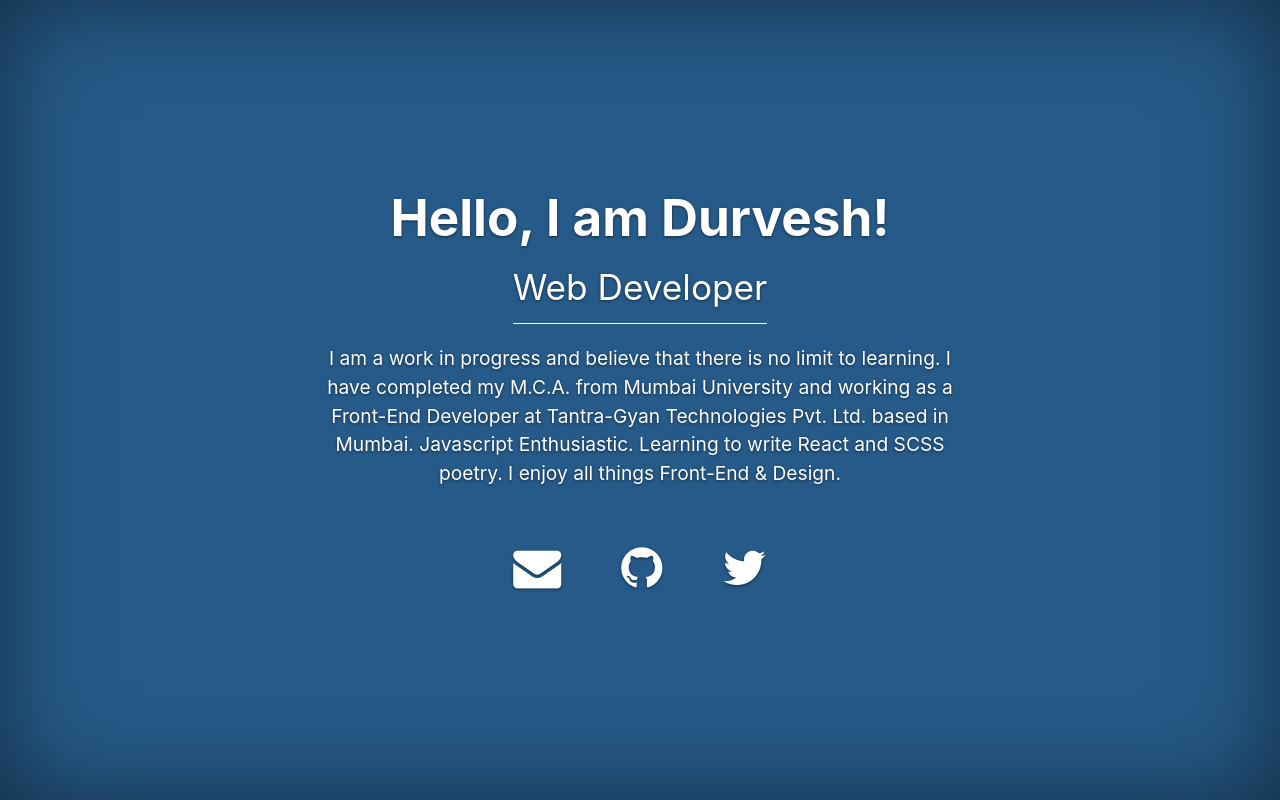
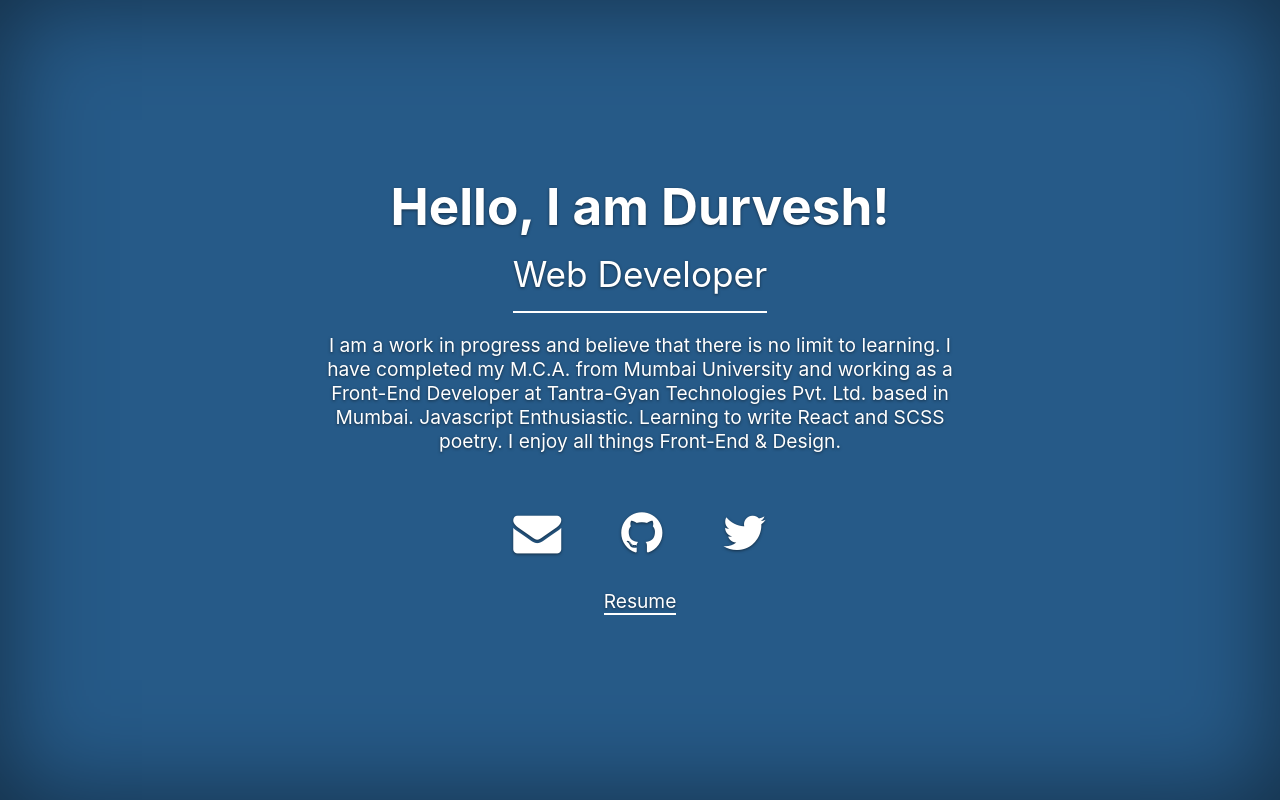
Before and after one commit to durveshmundhe/durveshmundhe.github.io, a plain HTML site: page index.html in a window 1280 px wide. Drawn offline with Linux system fonts and the light colour scheme.

Commit message:
resume link added favicon addition style changes

```diff
--- a/index.html
+++ b/index.html
@@ -2,9 +2,13 @@
 <html lang="en" dir="ltr"
 <head>
     <meta charset="UTF-8">
+    <meta name="description" content="Durvesh Mundhe Profile">
+    <meta name="keywords" content="Software Engineer, Software Developer, Front-End Developer, User Interface, Javascript, Computer Application">
+    <meta name="author" content="Durvesh Mundhe">
     <meta name="viewport" content="width=device-width, initial-scale=1.0">
     <meta http-equiv="X-UA-Compatible" content="ie=edge">
     <title>Durvesh Mundhe | Web Developer</title>
+    <link rel="shortcut icon" type="image/png" href="favicon.png"/>
     <link rel="stylesheet" href="index.css">
     <link rel="stylesheet" href="https://stackpath.bootstrapcdn.com/font-awesome/4.7.0/css/font-awesome.min.css">
 </head>
@@ -18,16 +22,17 @@
                     I am a work in progress and believe that there is no limit to learning. I have completed my M.C.A. from Mumbai University and working as a Front-End Developer at Tantra-Gyan Technologies Pvt. Ltd. based in Mumbai. Javascript Enthusiastic. Learning to write React and SCSS poetry. I enjoy all things Front-End & Design.
                 </p>
             </div>
-        </div>
             <div class="link-container">
                 <ul class="social-links">
                     <li class="icon"><a href="mailto:durveshmundhe@gmail.com"><i class="fa fa-envelope"></i></a></li>
                     <li class="icon"><a href="https://github.com/durveshmundhe" target="_blank"><i class="fa fa-github"></i></a></li>
                     <li class="icon"><a href="https://twitter.com/is_durvesh" target="_blank"><i class="fa fa-twitter"></i></a></li>
                 </ul>
-            <!-- <a href="" target="_blank">Resume</a> -->
+                <div class="resume-wrap">
+                    <a class="resume-link" href="Resume.pdf" target="_blank">Resume</a>
                 </div>
-
+            </div>
+        </div>
     </section>
 </body>
 </html>
--- a/index.scss
+++ b/index.scss
@@ -3,9 +3,12 @@
     padding: 0;
 }
 
+html {
+    font-size: 16px;
+}
+
 body {
     font-family: -apple-system, BlinkMacSystemFont, 'Segoe UI', Roboto, Oxygen, Ubuntu, Cantarell, 'Open Sans', 'Helvetica Neue', sans-serif;
-    font-size: 16px;
 }
 
 .content-wrapper {
@@ -14,41 +17,43 @@ body {
     justify-content: center;
     align-items: center;
     height: 100vh;
+    width: 100%;
     text-align: center;
     text-shadow: 0 1px 3px rgba(0,0,0,.5);
     box-shadow: inset 0 0 100px rgba(0,0,0,.5);
     background-color: #265a88;
     color: #fff;
     .content {
-        padding: 0 15px;
+        padding: 0 1rem;
     }
     .personal-info {
-        margin: 0 0 18px;
+        margin: 0 0 1rem;
         font-size: 3.2rem;
     }
     .title {
         display: inline-block;
-        margin-bottom: 20px;
-        padding-bottom: 15px;
+        margin-bottom: 1.25rem;
+        padding-bottom: 1rem;
         font-size: 2.2rem;
         font-weight: normal;
-        border-bottom: 1px solid #fff;
+        border-bottom: 2px solid #fff;
     }
     .info {
         font-size: 1.2rem;
-        line-height: 1.5;
+        line-height: 1.5rem;
     }
     .link-container {
-        padding: 50px 0 10px;
+        padding: 3.125rem 0 0.625rem;
         .social-links {
             display: flex;
+            justify-content: center;
             list-style-type: none;
             font-size: 3em;
         }
         .icon {
-            padding: 0 30px;
+            padding: 0 1.875rem;
             i {
-                padding-bottom: 10px;
+                padding-bottom: 0.4rem;
                 border-bottom: 2px solid transparent;
                 &:hover {
                     border-bottom: 2px solid #fff;
@@ -57,6 +62,23 @@ body {
         }
         .fa {
             color: #fff;
+        }
+        .resume-wrap {
+            display: inline-block;
+            padding: 1.5rem 0 0;
+        }
+        .resume-link {
+            color: #fff;
+            text-decoration: none;
+            font-size: 1.2rem;
+            line-height: 1.5rem;
+            &:after {
+                content: '';
+                display: block;
+                width: 100%;
+                height: 2px;
+                background: #fff;
+            }
         }
     }
 }
@@ -67,16 +89,13 @@ body {
     }
 }
 
-@media only screen and (max-width: 767px) {
+@media only screen and (max-width: 575px) {
+    html {
+        font-size: 13px;
+    }
     .content-wrapper {
         .info {
-            padding: 0 20px;
+            padding: 0 2rem;
         }
     }
 }
-
-@media only screen and (max-width: 375px) {
-    .content-wrapper {
-        padding: 40px 0;
-    }
-}
```
Also changed, not shown: favicon.png (added), index.css, 2 other files. Lines whose indentation alone changed are shown as unchanged.
